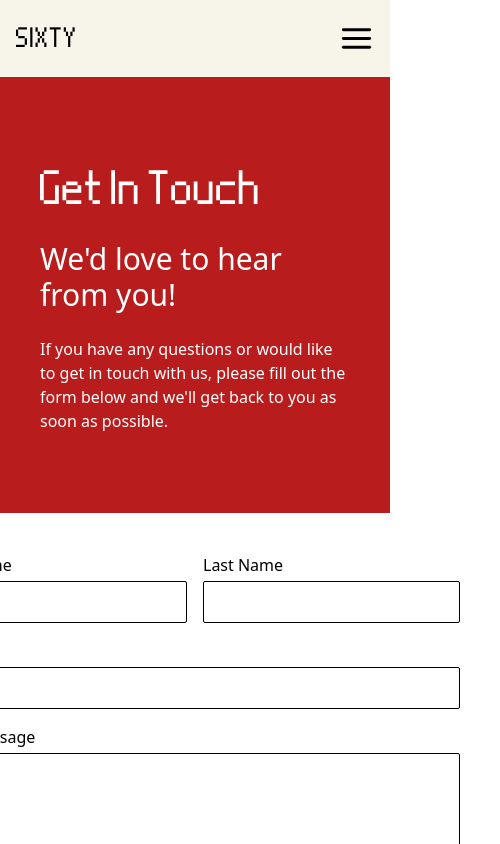
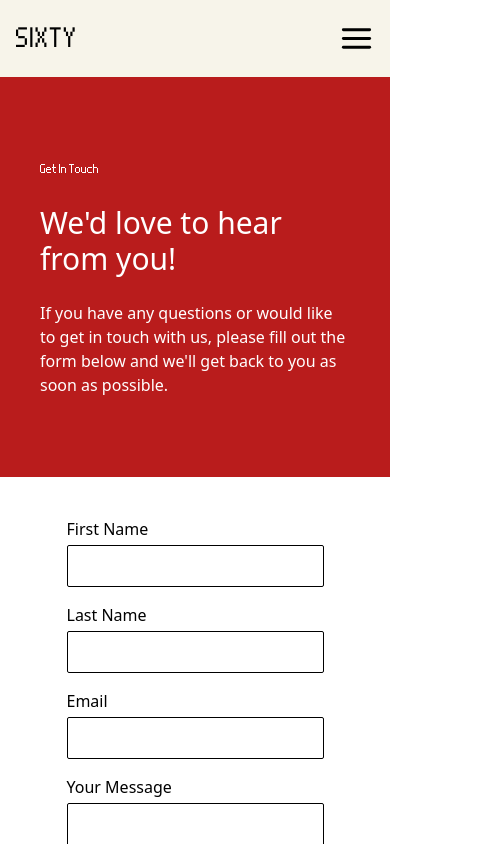
Before and after one commit to Kalyan-pallati/sixty, a React (Vite) app in the folder frontend/: page /contact in a window 390 px wide. Shown: the top 844 px of the page, 500 px wide, since content can reach past the window. Built offline with nearby package versions, Linux system fonts and the light colour scheme; the HTML template or start-up script is replaced by a standard one.

Commit message:
Adjusted contact page UI for mobile view

```diff
--- a/frontend/src/components/Contact/GetInTouch.tsx
+++ b/frontend/src/components/Contact/GetInTouch.tsx
@@ -4,7 +4,7 @@ export default function GetInTouch() {
       <div className="min-h-[90vh] flex md:flex-row flex-col pb-12">
 
         <div className="bg-red-700 md:w-1/2 flex flex-col items-start justify-center text-white px-10 py-20 gap-6 ">
-          <h1 className="font-pixel text-6xl">Get In Touch</h1>
+          <h1 className="font-pixel md:text-6xl">Get In Touch</h1>
           <h2 className="text-3xl">We'd love to hear from you!</h2>
           <p className="text-start max-w-96">
             If you have any questions or would like to get in touch with us,
@@ -15,7 +15,7 @@ export default function GetInTouch() {
         <div className="w-full md:w-1/2 flex items-center justify-center">
           <form className="flex flex-col gap-4 p-10">
 
-            <div className="flex gap-4">
+            <div className="flex flex-col md:flex-row gap-4">
               <div className="flex flex-col gap-1">
                 <label htmlFor="fname">First Name</label>
                 <input
```
Also changed, not shown: frontend/src/pages/Products.tsx (added).
